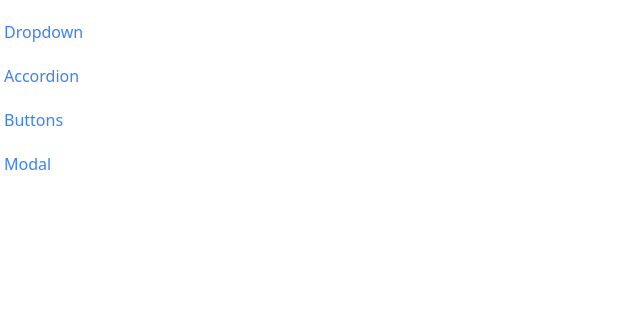
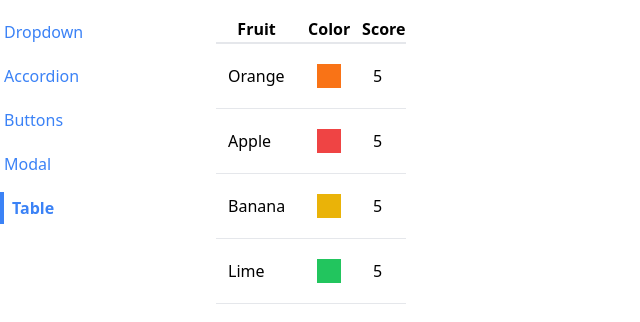
Before and after one commit to emrecolak-23/react-navigation-routing-system, a React (Create React App) app: page /table in a window 1280 px wide. Shown: the top 322 px of the page, without its empty margins (0-640 px from the left). Built offline with nearby package versions, Linux system fonts and the light colour scheme.

Commit message:
table component and table page created

```diff
--- a/src/App.js
+++ b/src/App.js
@@ -5,6 +5,7 @@
 import DropdownPage from './pages/DropdownPage';
 import ButtonPage from './pages/ButtonPage';
 import ModalPage from './pages/ModalPage';
+import TablePage from './pages/TablePage';
 
 function App() {
   return (
@@ -23,6 +24,9 @@
         <Route path="/modal">
           <ModalPage />
         </Route>
+        <Route path="/table">
+          <TablePage />
+        </Route>
       </div>
     </div>
   );
--- a/src/components/Sidebar.js
+++ b/src/components/Sidebar.js
@@ -6,6 +6,7 @@
     { label: 'Accordion', path: '/accordion' },
     { label: 'Buttons', path: '/buttons' },
     { label: 'Modal', path: '/modal' },
+    { label: 'Table', path: '/table' },
   ];
 
   const renderedLinks = links.map((link) => {
--- /dev/null
+++ b/src/components/Table.js
@@ -0,0 +1,30 @@
+function Table({ data }) {
+  const renderedRows = data.map((fruit) => {
+    return (
+      <tr className="border-b" key={fruit.name}>
+        <td className="p-3">{fruit.name}</td>
+        <td className="p-3">
+          <div className={`m-2 p-3 ${fruit.color}`}></div>
+        </td>
+        <td className="p-3">{fruit.score}</td>
+      </tr>
+    );
+  });
+
+  return (
+    <div>
+      <table className="table-auto border-spacing-2">
+        <thead>
+          <tr className="border-b-2">
+            <th>Fruit</th>
+            <th>Color</th>
+            <th>Score</th>
+          </tr>
+        </thead>
+        <tbody>{renderedRows}</tbody>
+      </table>
+    </div>
+  );
+}
+
+export default Table;
--- /dev/null
+++ b/src/pages/TablePage.js
@@ -0,0 +1,18 @@
+import Table from '../components/Table';
+
+function TablePage() {
+  const data = [
+    { name: 'Orange', color: 'bg-orange-500', score: 5 },
+    { name: 'Apple', color: 'bg-red-500', score: 5 },
+    { name: 'Banana', color: 'bg-yellow-500', score: 5 },
+    { name: 'Lime', color: 'bg-green-500', score: 5 },
+  ];
+
+  return (
+    <div>
+      <Table data={data} />
+    </div>
+  );
+}
+
+export default TablePage;
```
